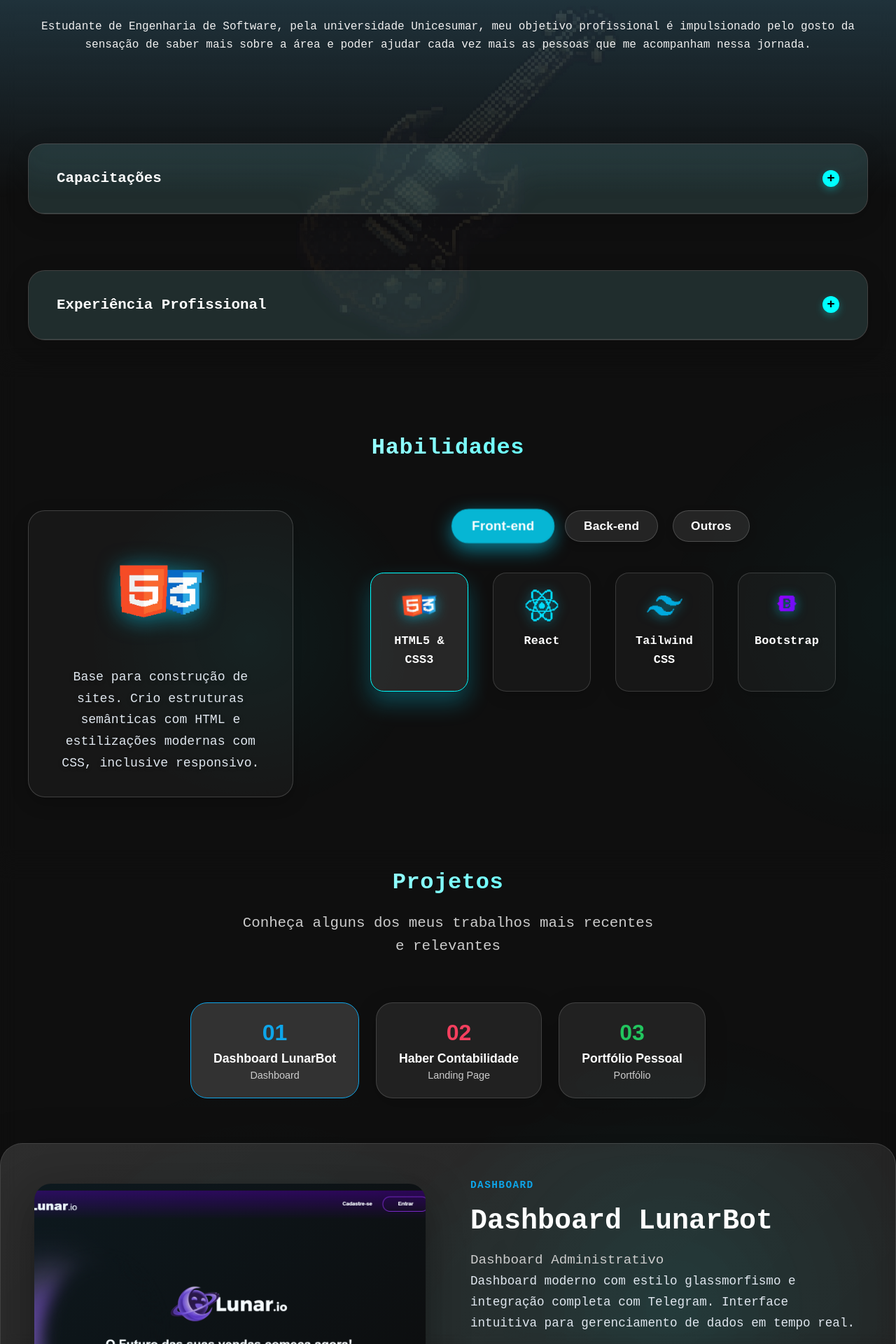
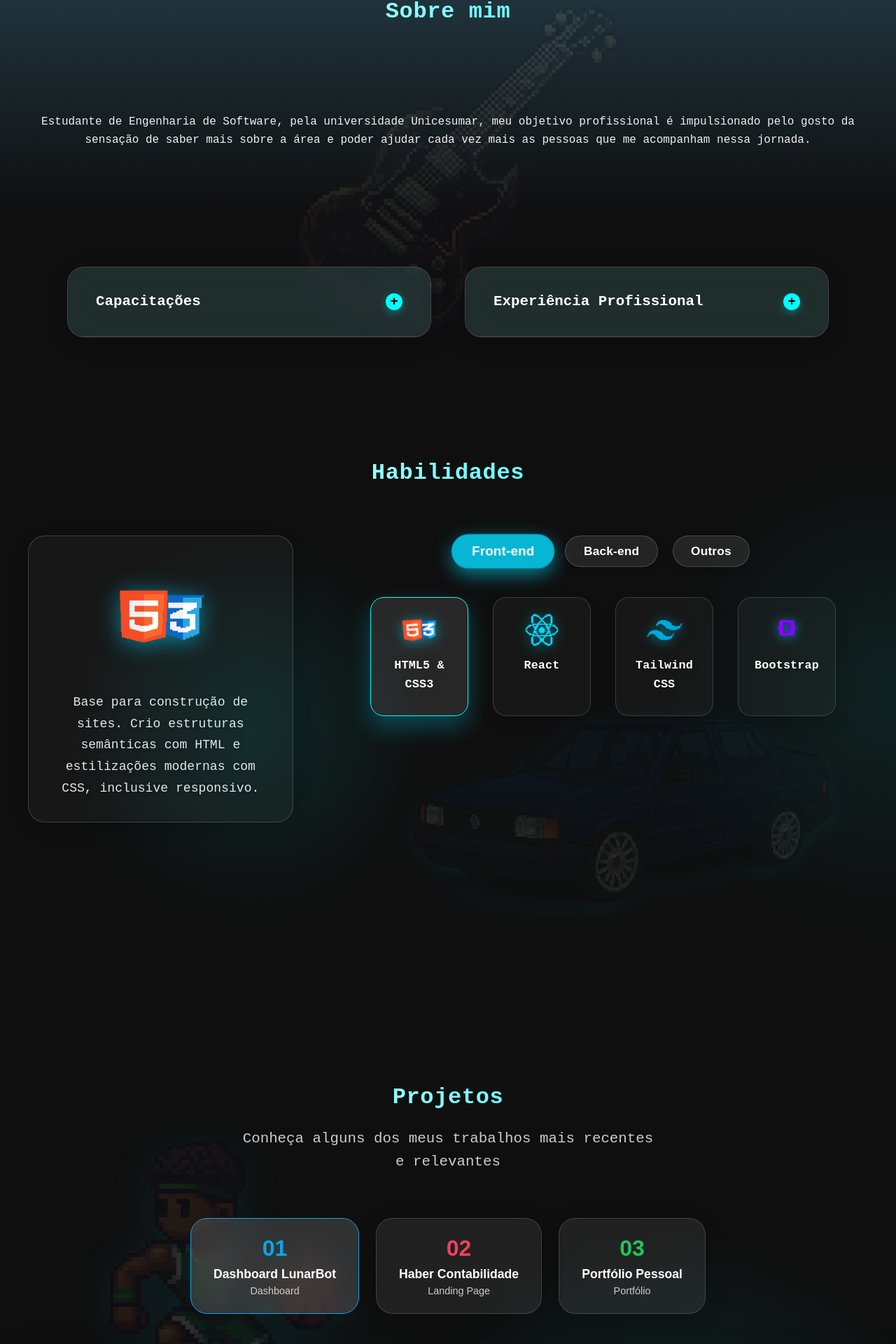
Before and after one commit to Luizrodrlguesz/luizsport, a React (Vite) app: page / in a window 1280 px wide. Shown: the part 873-2793 px from the top of the page at 70% size. Built offline with nearby package versions, Linux system fonts and the light colour scheme.

Commit message:
fix: adjust all page

```diff
--- a/src/components/header.jsx
+++ b/src/components/header.jsx
@@ -1,4 +1,5 @@
 import React, { useEffect, useState } from "react";
+import logoImg from "../assets/64-logo.png";
 
 function Header() {
   const [isScrolled, setIsScrolled] = useState(false);
@@ -13,16 +14,25 @@ function Header() {
     return () => window.removeEventListener('scroll', handleScroll);
   }, []);
 
+  // Scroll suave para âncoras
+  const handleNavClick = (e, id) => {
+    e.preventDefault();
+    const el = document.getElementById(id);
+    if (el) {
+      el.scrollIntoView({ behavior: 'smooth', block: 'start' });
+    }
+  };
+
   return (
     <header className={`header ${isScrolled ? 'header-scrolled' : ''}`}>
       <div className="header-content">
-        <img src="/src/assets/64-logo.png" alt="" />
+        <img src={logoImg} alt="Logo" />
         <nav className="nav">
-          <a href="#home">Início</a>
-          <a href="#about">Sobre</a>
-          <a href="#skills">Habilidades</a>
-          <a href="#projects">Projetos</a>
-          <a href="#contact">Contato</a>
+          <a href="#home" onClick={e => handleNavClick(e, 'home')}>Início</a>
+          <a href="#about" onClick={e => handleNavClick(e, 'about')}>Sobre</a>
+          <a href="#skills" onClick={e => handleNavClick(e, 'skills')}>Habilidades</a>
+          <a href="#projects" onClick={e => handleNavClick(e, 'projects')}>Projetos</a>
+          <a href="#contact" onClick={e => handleNavClick(e, 'contact')}>Contato</a>
         </nav>
       </div>
     </header>
--- a/src/components/maincontent.jsx
+++ b/src/components/maincontent.jsx
@@ -1,13 +1,66 @@
-import React from "react";
+import React, { useEffect, useState, useRef } from "react";
 import "../index.css";
 import SkillsSection from "../components/skills";
 import ProjectCarousel from "./projects";
+import profileImg from "../assets/profile.png";
+import profile2Img from "../assets/profile2.png";
+import guitarImg from "../assets/guitar.png";
+import btnImg from "../assets/btn.png";
 
 function Portfolio() {
+  const [showAltProfile, setShowAltProfile] = useState(false);
+  const [aboutVisible, setAboutVisible] = useState(false);
+  const aboutRef = useRef(null);
+  const [showScrollTop, setShowScrollTop] = useState(false);
+
+  useEffect(() => {
+    let timeoutId;
+    let intervalId;
+    function scheduleGlimpse() {
+      // Troca a cada 5-15 segundos, aleatório
+      const next = Math.random() * 10000 + 5000;
+      intervalId = setTimeout(() => {
+        setShowAltProfile(true);
+        timeoutId = setTimeout(() => {
+          setShowAltProfile(false);
+          scheduleGlimpse();
+        }, 1000); // 1 segundo de glimpse
+      }, next);
+    }
+    scheduleGlimpse();
+    return () => {
+      clearTimeout(timeoutId);
+      clearTimeout(intervalId);
+    };
+  }, []);
+
+  // About section: animação só quando visível
+  useEffect(() => {
+    const section = aboutRef.current;
+    if (!section) return;
+    const observer = new window.IntersectionObserver(
+      ([entry]) => {
+        setAboutVisible(entry.isIntersecting);
+      },
+      { threshold: 0.2 }
+    );
+    observer.observe(section);
+    return () => observer.disconnect();
+  }, []);
+
+  useEffect(() => {
+    // Mostrar botão de voltar ao topo
+    const onScroll = () => {
+      setShowScrollTop(window.scrollY > 200);
+    };
+    window.addEventListener('scroll', onScroll);
+    return () => window.removeEventListener('scroll', onScroll);
+  }, []);
+
   return (
     <main className="portfolio">
       {/* Apresentação */}
-      <section className="section intro">
+      <section className="section intro" id="home">
         <video autoPlay muted loop playsInline className="bg-video">
           <source src="/src/assets/bg-video.mp4" type="video/mp4" />
           Seu navegador não suporta vídeos em HTML5.
@@ -18,7 +71,7 @@ function Portfolio() {
         <div className="intro-overlay">
           <div className="intro-left">
             <img
-              src="/src/assets/profile.png"
+              src={showAltProfile ? profile2Img : profileImg}
               alt="Luiz Henrique"
               className="profile-pic"
             />
@@ -34,18 +87,18 @@ function Portfolio() {
               foco em tecnologias como React e Node.js.
             </p>
             <button className="img-btn">
-              <img src="/src/assets/btn.png" alt="Acessar" />
+              <img src={btnImg} alt="Acessar" />
             </button>
           </div>
         </div>
       </section>
 
       {/* Sobre mim */}
-      <section className="section about">
+      <section className="section about" id="about" ref={aboutRef}>
         <div className="about-div">
           {/* Introdução Centralizada */}
           <div className="about-intro about-section">
-            <h2>Sobre mim</h2>
+            <h2 className={`section-title-animate${aboutVisible ? " visible" : ""}`}>Sobre mim</h2>
             <p>
               Estudante de Engenharia de Software, pela universidade Unicesumar,
               meu objetivo profissional é impulsionado pelo gosto da sensação de
@@ -57,14 +110,15 @@ function Portfolio() {
           {/* Imagem central com animação */}
           <div className="about-section image-only">
             <img
-              src="/src/assets/guitar.png"
+              src={guitarImg}
               alt="Guitarra"
-              className="guitar-animated"
+              className={`guitar-animated fade-${aboutVisible ? "in" : "out"}`}
             />
           </div>
 
-          {/* Capacitações com summary */}
-          <div className="about-section center-text">
+          {/* Capacitações e Experiência Profissional lado a lado */}
+          <div className="about-details-row">
+            <div className="about-section about-details-left">
             <details>
               <summary>Capacitações</summary>
               <ul>
@@ -93,9 +147,7 @@ function Portfolio() {
               </ul>
             </details>
           </div>
-
-          {/* Experiência Profissional com summary */}
-          <div className="about-section center-text">
+            <div className="about-section about-details-right">
             <details>
               <summary>Experiência Profissional</summary>
               <p>
@@ -108,18 +160,23 @@ function Portfolio() {
                 formulários e validação de usuários.
               </p>
             </details>
+            </div>
           </div>
         </div>
       </section>
 
       {/* Habilidades */}
-      <SkillsSection />
+      <section className="section skills" id="skills">
+        <SkillsSection />
+      </section>
 
       {/* Projetos */}
-      <ProjectCarousel />
+      <section className="section project-carousel project-bg-shared" id="projects">
+        <ProjectCarousel />
+      </section>
 
       {/* Contato */}
-      <section className="section contact">
+      <section className="section contact" id="contact">
         <div className="contact-container">
           <div className="contact-header">
             <h2 className="contact-title">Entre em Contato</h2>
@@ -181,8 +238,8 @@ function Portfolio() {
                 target="_blank"
                 rel="noopener noreferrer"
               >
-                /seu-link
-              </a>
+            /seu-link
+          </a>
             </div>
           </div>
 
@@ -205,6 +262,15 @@ function Portfolio() {
           </div>
         </div>
       </section>
+
+      {/* Botão de voltar ao topo */}
+      <button
+        className={`scroll-to-top-btn${showScrollTop ? " visible" : ""}`}
+        onClick={() => window.scrollTo({ top: 0, behavior: 'smooth' })}
+        aria-label="Voltar ao topo"
+      >
+        ↑
+      </button>
     </main>
   );
 }
--- a/src/components/project.css
+++ b/src/components/project.css
@@ -48,6 +48,7 @@
 .projects-header {
   text-align: center;
   margin-bottom: 4rem;
+  margin-top: 3rem;
   animation: fadeSlideIn 0.8s cubic-bezier(.6,.2,.2,1) both;
 }
 
@@ -160,6 +161,16 @@
   margin-bottom: 3rem;
   position: relative;
   overflow: hidden;
+  transition: opacity 0.35s ease;
+  opacity: 1;
+}
+
+.project-showcase.fade-in {
+  opacity: 1;
+}
+
+.project-showcase.fade-out {
+  opacity: 0;
 }
 
 .project-showcase::before {
@@ -191,18 +202,34 @@
   position: relative;
 }
 
+.project-main-image {
+  width: 100%;
+  height: 400px;
+  object-fit: cover;
+  display: block;
+  margin: 0;
+  padding: 0;
+  border: 0;
+  transition: transform 0.4s ease, opacity 0.35s ease;
+  opacity: 1;
+}
+
+.project-main-image.fade-in {
+  opacity: 1;
+}
+
+.project-main-image.fade-out {
+  opacity: 0;
+}
+
 .project-image-container {
   position: relative;
   border-radius: 1.5rem;
   overflow: hidden;
   box-shadow: 0 20px 60px rgba(0, 0, 0, 0.4);
-}
-
-.project-main-image {
-  width: 100%;
   height: 400px;
-  object-fit: cover;
-  transition: transform 0.4s ease;
+  display: flex;
+  align-items: stretch;
 }
 
 .project-image-container:hover .project-main-image {
@@ -464,3 +491,115 @@
     font-size: 1.8rem;
   }
 }
+
+.voyajato-bg-img {
+  position: absolute;
+  top: -230px;
+  right: -300px;
+  width: 520px;
+  max-width: 60vw;
+  opacity: 0;
+  z-index: 0;
+  pointer-events: none;
+  filter: drop-shadow(0 8px 12px #00bcd4aa);
+  transition: opacity 0.7s cubic-bezier(.6,.2,.2,1), right 1.1s cubic-bezier(.6,.2,.2,1);
+}
+.voyajato-bg-img.visible {
+  opacity: 0.13;
+  right: 60px;
+}
+@media (max-width: 900px) {
+  .voyajato-bg-img {
+    width: 320px;
+    right: -120px;
+    top: 20px;
+  }
+  .voyajato-bg-img.visible {
+    right: 10px;
+  }
+}
+@media (max-width: 600px) {
+  .voyajato-bg-img {
+    width: 180px;
+    right: -60px;
+    top: 30px;
+  }
+  .voyajato-bg-img.visible {
+    right: 0;
+  }
+}
+
+.boy-bg-img {
+  position: absolute;
+  bottom: 420px;
+  left: -300px;
+  width: 500px;
+  max-width: 60vw;
+  opacity: 0;
+  z-index: 2;
+  pointer-events: none;
+  filter: drop-shadow(0 8px 32px #00bcd4aa);
+  transition: opacity 0.7s cubic-bezier(.6,.2,.2,1), left 1.1s cubic-bezier(.6,.2,.2,1);
+}
+.boy-bg-img.visible {
+  opacity: 0.13;
+  left: 60px;
+}
+@media (max-width: 900px) {
+  .boy-bg-img {
+    width: 320px;
+    left: -120px;
+    bottom: 20px;
+  }
+  .boy-bg-img.visible {
+    left: 10px;
+  }
+}
+@media (max-width: 600px) {
+  .boy-bg-img {
+    width: 180px;
+    left: -60px;
+    bottom: 30px;
+  }
+  .boy-bg-img.visible {
+    left: 0;
+  }
+}
+
+.voyajato-bg-img-skills {
+  position: absolute;
+  bottom: 40px;
+  right: -300px;
+  width: 670px;
+  max-width: 60vw;
+  opacity: 0;
+  z-index: 0;
+  pointer-events: none;
+  filter: drop-shadow(0 8px 15px #00bbd49a);
+  transition: opacity 0.7s cubic-bezier(.6,.2,.2,1), right 1.1s cubic-bezier(.6,.2,.2,1);
+}
+.voyajato-bg-img-skills.visible {
+  opacity: 0.13;
+  right: 60px;
+  top: 100px;
+}
+@media (max-width: 900px) {
+  .voyajato-bg-img-skills {
+    width: 320px;
+    right: -120px;
+    bottom: 20px;
+  }
+  .voyajato-bg-img-skills.visible {
+    right: 10px;
+  }
+}
+@media (max-width: 600px) {
+  .voyajato-bg-img-skills {
+    width: 180px;
+    right: -60px;
+    bottom: 30px;
+  }
+  .voyajato-bg-img-skills.visible {
+    right: 0;
+  }
+}
--- a/src/components/projects.jsx
+++ b/src/components/projects.jsx
@@ -1,4 +1,4 @@
-import { useState } from "react";
+import { useState, useEffect, useRef } from "react";
 import lunarbotImg from "/src/assets/lunar.png";
 import haberImg from "/src/assets/haber.png";
 import portfolioImg from "/src/assets/portifolio.png";
@@ -8,6 +8,8 @@ import laravelLogo from "/src/assets/skills/laravel.png";
 import tailwindLogo from "/src/assets/skills/tailwind.png";
 import figmaLogo from "/src/assets/skills/figma.png";
 import vercelLogo from "/src/assets/skills/vercel.png";
+import voyajatoImg from "../assets/voyajato.png";
+import boyImg from "../assets/boy.png";
 import "./project.css";
 
 const projects = [
@@ -54,24 +56,58 @@ const projects = [
 export default function ProjectCarousel() {
   const [active, setActive] = useState(0);
   const [isAnimating, setIsAnimating] = useState(false);
+  const [fade, setFade] = useState("in"); // novo estado para fade
+  const [bgVisible, setBgVisible] = useState(false);
+  const [projectsVisible, setProjectsVisible] = useState(false);
+  const sectionRef = useRef(null);
+
+  useEffect(() => {
+    const section = sectionRef.current;
+    if (!section) return;
+    const observer = new window.IntersectionObserver(
+      ([entry]) => {
+        setProjectsVisible(entry.isIntersecting);
+      },
+      { threshold: 0.2 }
+    );
+    observer.observe(section);
+    return () => observer.disconnect();
+  }, []);
+
+  useEffect(() => {
+    // Efeito de entrada ao montar
+    setTimeout(() => setBgVisible(true), 300);
+  }, []);
 
   const handleProjectChange = (index) => {
     if (isAnimating || index === active) return;
     setIsAnimating(true);
+    setFade("out"); // inicia fade-out
     setTimeout(() => {
       setActive(index);
-      setIsAnimating(false);
-    }, 300);
+      setFade("in"); // inicia fade-in
+      setTimeout(() => {
+        setIsAnimating(false);
+      }, 350); // tempo do fade-in
+    }, 350); // tempo do fade-out
   };
 
   const currentProject = projects[active];
 
   return (
-    <section className="section project-carousel project-bg-shared">
+    <section className="section project-carousel project-bg-shared" ref={sectionRef}>
+      {/* Imagem decorativa boy à esquerda */}
+      <img
+        src={boyImg}
+        alt="Boy"
+        className={`boy-bg-img${projectsVisible ? " visible" : ""}`}
+        aria-hidden="true"
+      />
+      {/* Imagem decorativa voyajato removida daqui */}
       <div className="projects-container">
         {/* Header da seção */}
         <div className="projects-header">
-          <h2 className="projects-title">Projetos</h2>
+          <h2 className={`projects-title section-title-animate${projectsVisible ? " visible" : ""}`}>Projetos</h2>
           <p className="projects-subtitle">
             Conheça alguns dos meus trabalhos mais recentes e relevantes
           </p>
@@ -94,7 +130,7 @@ export default function ProjectCarousel() {
         </div>
 
         {/* Conteúdo principal do projeto */}
-        <div className="project-showcase">
+        <div className={`project-showcase fade-${fade}`}>
           <div className={`project-content-wrapper ${isAnimating ? "animating" : ""}`}>
             {/* Imagem do projeto */}
             <div className="project-image-section">
@@ -102,7 +138,7 @@ export default function ProjectCarousel() {
                 <img
                   src={currentProject.image}
                   alt={currentProject.title}
-                  className="project-main-image"
+                  className={`project-main-image fade-${fade}`}
                 />
                 <div
                   className="project-image-overlay"
--- a/src/components/skills.css
+++ b/src/components/skills.css
@@ -1,7 +1,7 @@
 /* Habilidades */
 .section.skills {
 
-  padding: 6rem 2rem;
+  padding: 3rem 0 10rem;
   width: 100%;
   margin: 0 auto;
   position: relative;
--- a/src/components/skills.jsx
+++ b/src/components/skills.jsx
@@ -1,4 +1,4 @@
-import { useState, useRef } from "react";
+import { useState, useRef, useEffect } from "react";
 import "./skills.css";
 import reactLogo from "/src/assets/skills/react.png";
 import jsLogo from "/src/assets/skills/js.png";
@@ -12,6 +12,7 @@ import nodeLogo from "/src/assets/skills/node.png";
 import jiraLogo from "/src/assets/skills/jira.png";
 import vercelLogo from "/src/assets/skills/vercel.png";
 import notionLogo from "/src/assets/skills/notion.png";
+import voyajatoImg from "../assets/voyajato.png";
 
 // Skill base
 const allSkills = {
@@ -113,6 +114,26 @@ export default function SkillsSection() {
   const [animatingCategory, setAnimatingCategory] = useState(false);
   const [animatingSkill, setAnimatingSkill] = useState(false);
   const timeoutRef = useRef(null);
+  const [bgVisible, setBgVisible] = useState(false);
+  const [skillsVisible, setSkillsVisible] = useState(false);
+  const sectionRef = useRef(null);
+
+  useEffect(() => {
+    const section = sectionRef.current;
+    if (!section) return;
+    const observer = new window.IntersectionObserver(
+      ([entry]) => {
+        setSkillsVisible(entry.isIntersecting);
+      },
+      { threshold: 0.2 }
+    );
+    observer.observe(section);
+    return () => observer.disconnect();
+  }, []);
+
+  useEffect(() => {
+    setTimeout(() => setBgVisible(true), 300);
+  }, []);
 
   const skills = allSkills[category];
   const selectedSkill = skills.find((s) => s.id === selectedSkillId);
@@ -139,8 +160,15 @@ export default function SkillsSection() {
   }
 
   return (
-    <section className="section skills">
-      <h2 className="text-center text-2xl font-bold mb-6 section-title-animate">Habilidades</h2>
+    <section className="section skills" ref={sectionRef}>
+      {/* Imagem decorativa voyajato no bottom right */}
+      <img
+        src={voyajatoImg}
+        alt="Voyajato"
+        className={`voyajato-bg-img-skills${skillsVisible ? " visible" : ""}`}
+        aria-hidden="true"
+      />
+      <h2 className={`text-center text-2xl font-bold mb-6 section-title-animate${skillsVisible ? " visible" : ""}`}>Habilidades</h2>
       <div className={`skills-wrapper animated-section ${animatingCategory ? "fade-slide-out" : "fade-slide-in"}`}>
         {/* Coluna da imagem e descrição */}
         <div className={`skill-preview animated-preview ${animatingSkill ? "fade-zoom-out" : "fade-zoom-in"}`}>
--- a/src/index.css
+++ b/src/index.css
@@ -118,8 +118,6 @@ body {
 .section {
   padding: 2rem;
 
-  backdrop-filter: blur(12px);
-  -webkit-backdrop-filter: blur(12px);
 }
 
 /* Introdução */
@@ -270,7 +268,8 @@ body {
 .about-intro h2 {
   font-size: 2rem;
   font-weight: 700;
-  margin-bottom: 1rem;
+  margin-bottom: 7.5rem;
+  margin-top: 2rem;
   background: linear-gradient(135deg, #fff 0%, var(--cyan) 100%);
   -webkit-background-clip: text;
   -webkit-text-fill-color: transparent;
@@ -286,11 +285,22 @@ body {
 
 .guitar-animated {
   width: 500px;
-  animation: slideIn 5.5s ease-out forwards, float 10s ease-in-out infinite;
-  opacity: 0.1;
+  opacity: 0;
   transform: translateX(100px);
   position: absolute;
   top: 50px;
+  transition: opacity 0.6s cubic-bezier(.1,.2,.2,1), transform 0.7s cubic-bezier(.1,.2,.2,1);
+  pointer-events: none;
+}
+.guitar-animated.fade-in {
+  opacity: 0.1;
+  pointer-events: auto;
+  animation: slideIn 0.7s cubic-bezier(.1,.2,.2,1) forwards, float 10s ease-in-out infinite;
+}
+.guitar-animated.fade-out {
+  opacity: 0;
+  pointer-events: none;
+  animation: none;
 }
 
 /* Animação de entrada */
@@ -863,3 +873,72 @@ li:last-child {
 }
 
 /* footer end */
+
+.about-details-row {
+  display: flex;
+  flex-direction: row;
+  gap: 3rem;
+  justify-content: center;
+  align-items: stretch;
+  margin-top: 2.5rem;
+  margin-bottom: 2.5rem;
+}
+
+.about-details-left, .about-details-right {
+  flex: 1 1 0;
+  min-width: 0;
+  max-width: 520px;
+  display: flex;
+  flex-direction: column;
+  justify-content: flex-start;
+}
+
+@media (max-width: 900px) {
+  .about-details-row {
+    flex-direction: column;
+    gap: 2rem;
+    align-items: stretch;
+  }
+  .about-details-left, .about-details-right {
+    max-width: 100%;
+  }
+}
+
+.scroll-to-top-btn {
+  position: fixed;
+  bottom: 32px;
+  right: 32px;
+  width: 54px;
+  height: 54px;
+  border-radius: 50%;
+  background: rgba(0, 255, 255, 0.18);
+  color: #fff;
+  font-size: 2rem;
+  border: none;
+  box-shadow: 0 4px 24px #00bcd4aa, 0 2px 8px #0002;
+  cursor: pointer;
+  opacity: 0;
+  pointer-events: none;
+  z-index: 1002;
+  transition: opacity 0.4s cubic-bezier(.6,.2,.2,1), background 0.2s;
+  display: flex;
+  align-items: center;
+  justify-content: center;
+}
+.scroll-to-top-btn.visible {
+  opacity: 1;
+  pointer-events: auto;
+}
+.scroll-to-top-btn:hover {
+  background: var(--cyan, #00ffff);
+  color: #222;
+}
+@media (max-width: 600px) {
+  .scroll-to-top-btn {
+    bottom: 16px;
+    right: 16px;
+    width: 44px;
+    height: 44px;
+    font-size: 1.4rem;
+  }
+}
```
Also changed, not shown: src/assets/voyajato.png (added).
